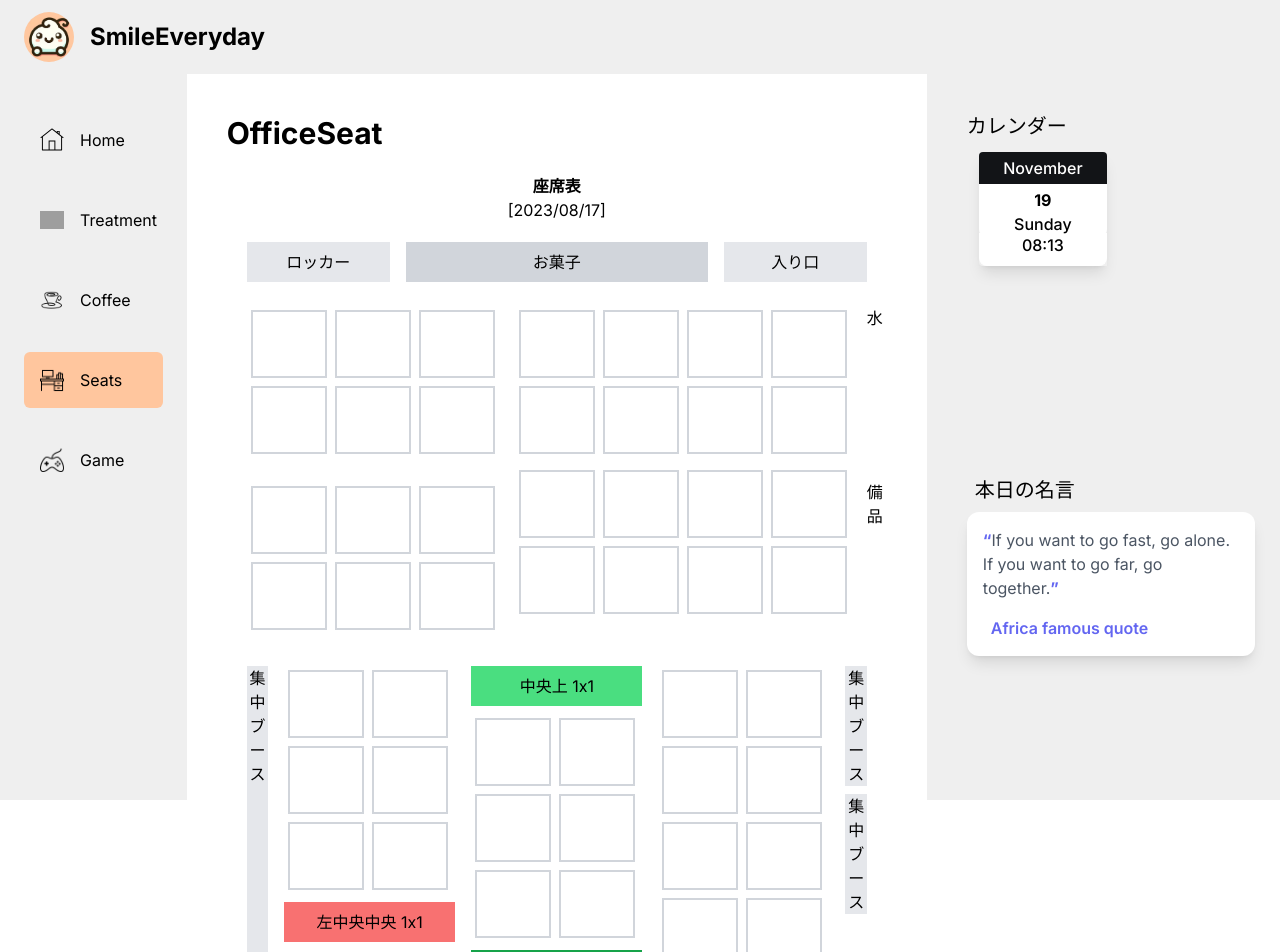
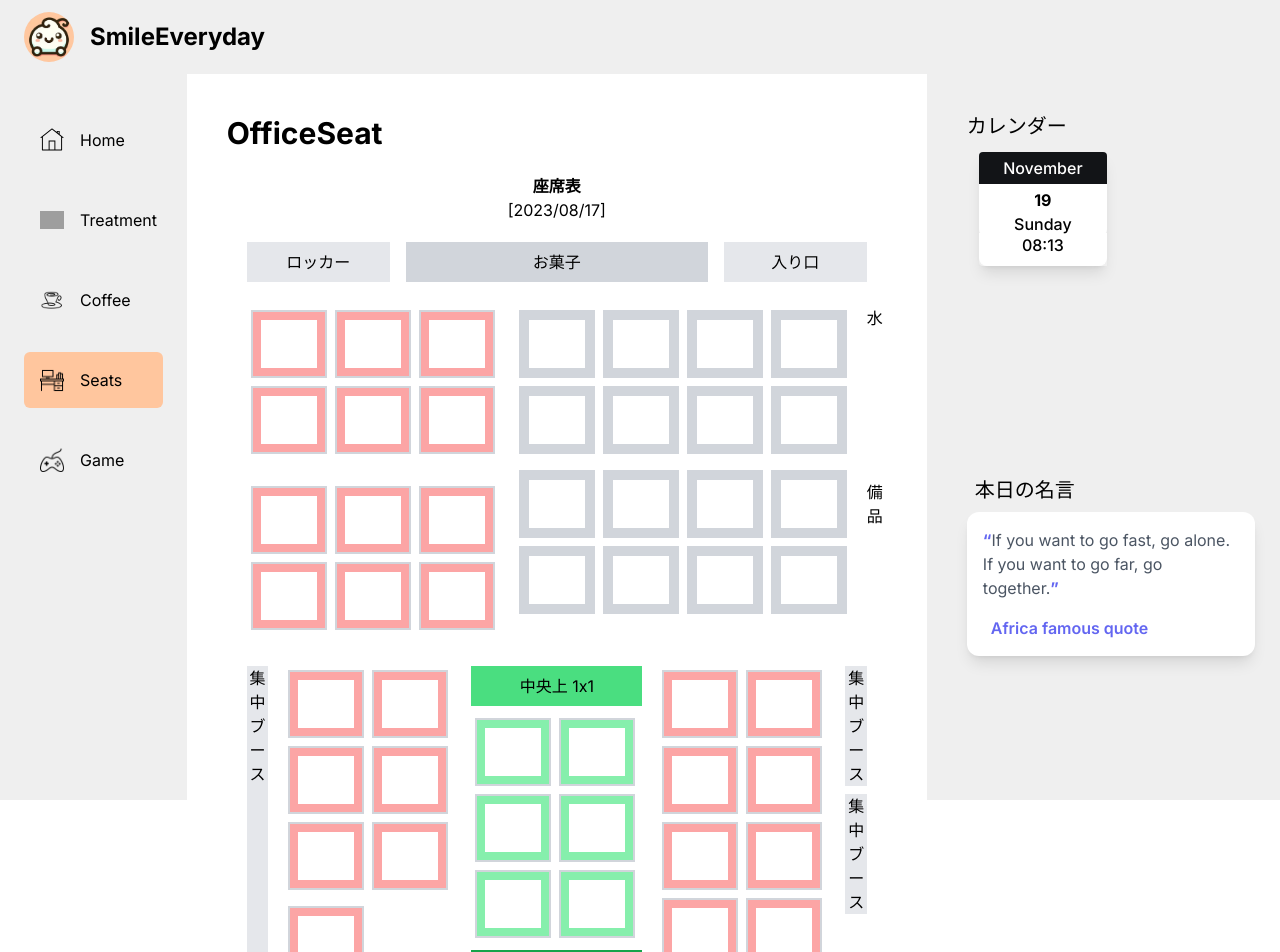
Before and after one commit to shinnkura/smile-everyday, a Next.js app: page /officeSeat in a window 1280 px wide. Shown: the top 952 px of the page. Built offline with nearby package versions, Linux system fonts and the light colour scheme; no server answers; grey boxes are pictures that could not be loaded.

Commit message:
fix(officeSeat): ボックスに色を当てられない問題の解決

```diff
--- a/src/app/(root)/officeSeat/_row/BottomRow.tsx
+++ b/src/app/(root)/officeSeat/_row/BottomRow.tsx
@@ -7,7 +7,8 @@ const BottomRow = () => {
       <div className="bg-gray-200">集中ブース</div>
       <div className="flex flex-col gap-2">
         <SeatGrid color="red" rows={3} cols={2} />
-        <div className="bg-red-400 py-2">左中央中央 1x1</div>
+        {/* <div className="bg-red-400 py-2">左中央中央 1x1</div> */}
+        <SeatGrid color="red" rows={1} cols={1} />
         <SeatGrid color="red" rows={2} cols={2} />
       </div>
       <div className="flex flex-col gap-2">
--- a/src/app/(root)/officeSeat/_row/components/SeatGrid.tsx
+++ b/src/app/(root)/officeSeat/_row/components/SeatGrid.tsx
@@ -4,16 +4,31 @@ import EditableBox from "./EditableBox";
 interface SeatGridProps {
   rows: number;
   cols: number;
-  color: string;
+  color: string; // ここでは単に文字列として定義
 }
 
 const SeatGrid: React.FC<SeatGridProps> = ({ rows, cols, color }) => {
+  // 色に基づいてスタイルを生成する関数
+  const getColorClass = (color: string) => {
+    switch (color) {
+      case "red":
+        return "bg-red-300";
+      case "green":
+        return "bg-green-300";
+      case "blue":
+        return "bg-blue-300";
+      // その他の色に対するケースも追加
+      default:
+        return "bg-gray-300"; // デフォルトの色
+    }
+  };
+
   // 座席を生成する関数
   const renderSeats = (rowIndex: number) =>
-    Array.from({ length: cols }, (_) => (
+    Array.from({ length: cols }, (_, colIndex) => (
       <div
-        className={`border-2 border-gray-300 bg-${color}-300 p-2 m-1`}
-        key={rowIndex}
+        className={`border-2 border-gray-300 ${getColorClass(color)} p-2 m-1`}
+        key={`${rowIndex}-${colIndex}`}
       >
         <EditableBox />
       </div>
```
